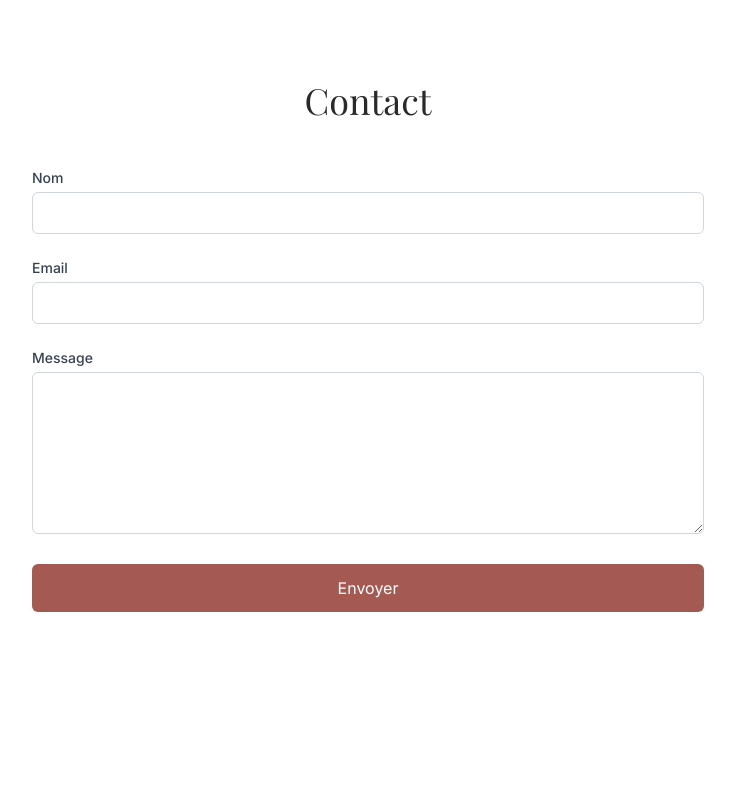
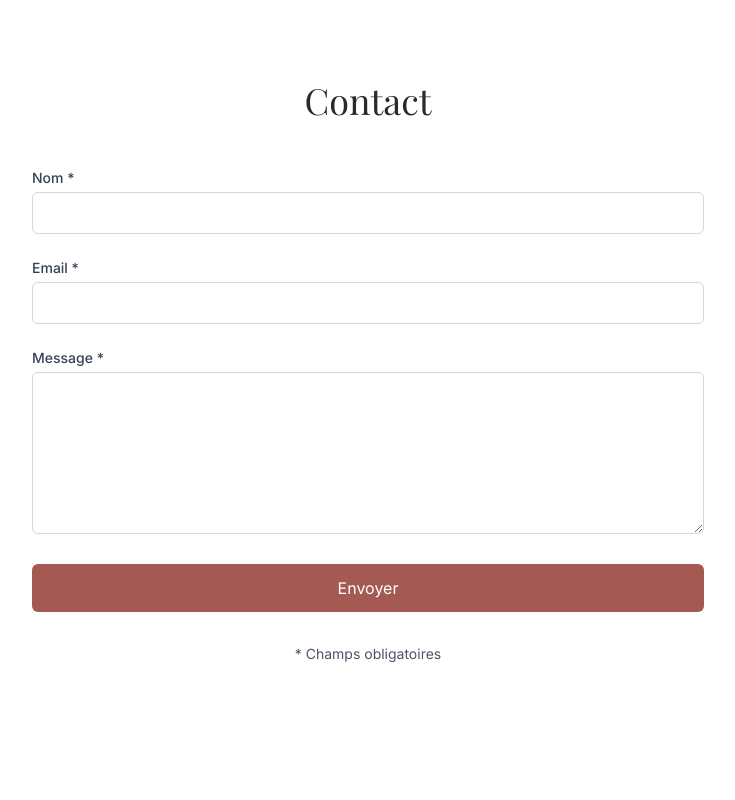
Before and after one commit to JMightyDev/xavieraymericfrey, a Next.js app: page /contact in a window 1280 px wide. Shown: the top 800 px of the page, without its empty margins (272-1007 px from the left). Built offline with nearby package versions, Linux system fonts and the light colour scheme; a web font is replaced by a local one.

Commit message:
Ajout de la dépendance "resend" en version 4.5.2 et intégration du composant ContactForm dans la page de contact pour simplifier le formulaire de contact.

```diff
--- /dev/null
+++ b/app/api/contact/route.ts
@@ -0,0 +1,50 @@
+import { NextRequest, NextResponse } from "next/server";
+import { Resend } from "resend";
+
+const resend = new Resend(process.env.RESEND_API_KEY);
+
+export async function POST(request: NextRequest) {
+	try {
+		const { name, email, message } = await request.json();
+
+		// Validation des données
+		if (!name || !email || !message) {
+			return NextResponse.json(
+				{ error: "Tous les champs sont requis" },
+				{ status: 400 }
+			);
+		}
+
+		// Validation email basique
+		const emailRegex = /^[^\s@]+@[^\s@]+\.[^\s@]+$/;
+		if (!emailRegex.test(email)) {
+			return NextResponse.json({ error: "Email invalide" }, { status: 400 });
+		}
+
+		// Envoi d'email avec Resend
+		await resend.emails.send({
+			from: "onboarding@resend.dev", // Domaine sandbox pour les tests
+			to: "contact@jmighty.fr",
+			subject: `Nouveau message de contact - ${name}`,
+			html: `
+        <h2>Nouveau message de contact</h2>
+        <p><strong>Nom:</strong> ${name}</p>
+        <p><strong>Email:</strong> ${email}</p>
+        <p><strong>Message:</strong></p>
+        <p>${message.replace(/\n/g, "<br>")}</p>
+      `,
+			replyTo: email,
+		});
+
+		return NextResponse.json(
+			{ message: "Message envoyé avec succès" },
+			{ status: 200 }
+		);
+	} catch (error) {
+		console.error("Erreur lors de l'envoi du message:", error);
+		return NextResponse.json(
+			{ error: "Erreur lors de l'envoi du message" },
+			{ status: 500 }
+		);
+	}
+}
--- /dev/null
+++ b/app/components/ContactForm.tsx
@@ -0,0 +1,143 @@
+"use client";
+
+import React, { useState } from "react";
+
+export default function ContactForm() {
+	const [formData, setFormData] = useState({
+		name: "",
+		email: "",
+		message: "",
+	});
+	const [isLoading, setIsLoading] = useState(false);
+	const [status, setStatus] = useState<{
+		type: "success" | "error" | null;
+		message: string;
+	}>({ type: null, message: "" });
+
+	const handleChange = (
+		e: React.ChangeEvent<HTMLInputElement | HTMLTextAreaElement>
+	) => {
+		setFormData({
+			...formData,
+			[e.target.name]: e.target.value,
+		});
+	};
+
+	const handleSubmit = async (e: React.FormEvent) => {
+		e.preventDefault();
+		setIsLoading(true);
+		setStatus({ type: null, message: "" });
+
+		try {
+			const response = await fetch("/api/contact", {
+				method: "POST",
+				headers: {
+					"Content-Type": "application/json",
+				},
+				body: JSON.stringify(formData),
+			});
+
+			const result = await response.json();
+
+			if (response.ok) {
+				setStatus({
+					type: "success",
+					message: "Message envoyé avec succès ! Nous vous répondrons bientôt.",
+				});
+				setFormData({ name: "", email: "", message: "" });
+			} else {
+				setStatus({
+					type: "error",
+					message: result.error || "Une erreur est survenue",
+				});
+			}
+		} catch (error) {
+			setStatus({
+				type: "error",
+				message: "Erreur de connexion. Veuillez réessayer.",
+			});
+		} finally {
+			setIsLoading(false);
+		}
+	};
+
+	return (
+		<div className="max-w-2xl mx-auto">
+			{status.type && (
+				<div
+					className={`mb-6 p-4 rounded-md ${
+						status.type === "success"
+							? "bg-green-50 text-green-700 border border-green-200"
+							: "bg-red-50 text-red-700 border border-red-200"
+					}`}>
+					{status.message}
+				</div>
+			)}
+
+			<form onSubmit={handleSubmit} className="space-y-6">
+				<div>
+					<label
+						htmlFor="name"
+						className="block text-sm font-medium text-gray-700 mb-1">
+						Nom *
+					</label>
+					<input
+						type="text"
+						id="name"
+						name="name"
+						value={formData.name}
+						onChange={handleChange}
+						required
+						className="w-full px-4 py-2 border border-gray-300 rounded-md focus:ring-brick focus:border-brick"
+					/>
+				</div>
+
+				<div>
+					<label
+						htmlFor="email"
+						className="block text-sm font-medium text-gray-700 mb-1">
+						Email *
+					</label>
+					<input
+						type="email"
+						id="email"
+						name="email"
+						value={formData.email}
+						onChange={handleChange}
+						required
+						className="w-full px-4 py-2 border border-gray-300 rounded-md focus:ring-brick focus:border-brick"
+					/>
+				</div>
+
+				<div>
+					<label
+						htmlFor="message"
+						className="block text-sm font-medium text-gray-700 mb-1">
+						Message *
+					</label>
+					<textarea
+						id="message"
+						name="message"
+						rows={6}
+						value={formData.message}
+						onChange={handleChange}
+						required
+						className="w-full px-4 py-2 border border-gray-300 rounded-md focus:ring-brick focus:border-brick"></textarea>
+				</div>
+
+				<div>
+					<button
+						type="submit"
+						disabled={isLoading}
+						className="w-full bg-brick hover:bg-brick/90 disabled:bg-gray-400 disabled:cursor-not-allowed text-white px-6 py-3 rounded-md transition">
+						{isLoading ? "Envoi en cours..." : "Envoyer"}
+					</button>
+				</div>
+			</form>
+
+			<div className="mt-8 text-center text-sm text-gray-600">
+				<p>* Champs obligatoires</p>
+			</div>
+		</div>
+	);
+}
--- a/app/contact/page.tsx
+++ b/app/contact/page.tsx
@@ -1,5 +1,6 @@
 import React from "react";
 import Footer from "../components/Footer";
+import ContactForm from "../components/ContactForm";
 
 export const metadata = {
 	title: "Contact - Xavier Aymeric Frey",
@@ -15,58 +16,7 @@ export default function Contact() {
 						Contact
 					</h1>
 
-					<div className="max-w-2xl mx-auto">
-						<form className="space-y-6">
-							<div>
-								<label
-									htmlFor="name"
-									className="block text-sm font-medium text-gray-700 mb-1">
-									Nom
-								</label>
-								<input
-									type="text"
-									id="name"
-									name="name"
-									className="w-full px-4 py-2 border border-gray-300 rounded-md focus:ring-brick focus:border-brick"
-								/>
-							</div>
-
-							<div>
-								<label
-									htmlFor="email"
-									className="block text-sm font-medium text-gray-700 mb-1">
-									Email
-								</label>
-								<input
-									type="email"
-									id="email"
-									name="email"
-									className="w-full px-4 py-2 border border-gray-300 rounded-md focus:ring-brick focus:border-brick"
-								/>
-							</div>
-
-							<div>
-								<label
-									htmlFor="message"
-									className="block text-sm font-medium text-gray-700 mb-1">
-									Message
-								</label>
-								<textarea
-									id="message"
-									name="message"
-									rows={6}
-									className="w-full px-4 py-2 border border-gray-300 rounded-md focus:ring-brick focus:border-brick"></textarea>
-							</div>
-
-							<div>
-								<button
-									type="submit"
-									className="w-full bg-brick hover:bg-brick/90 text-white px-6 py-3 rounded-md transition">
-									Envoyer
-								</button>
-							</div>
-						</form>
-					</div>
+					<ContactForm />
 				</div>
 			</main>
 			<Footer />
--- a/package.json
+++ b/package.json
@@ -17,6 +17,7 @@
 		"postcss": "^8.5.4",
 		"react": "^19.0.0",
 		"react-dom": "^19.0.0",
+		"resend": "^4.5.2",
 		"tailwindcss": "^4.1.8"
 	},
 	"devDependencies": {
```
Also changed, not shown: 2 other files (tests, documents, lock files or other folders).
